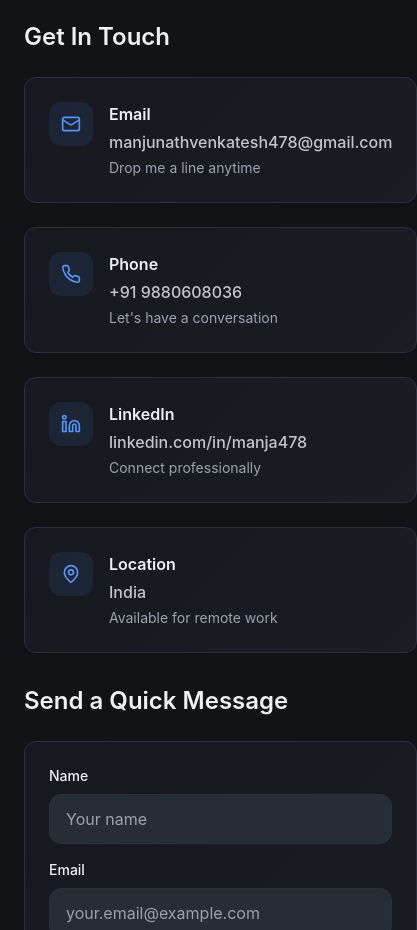
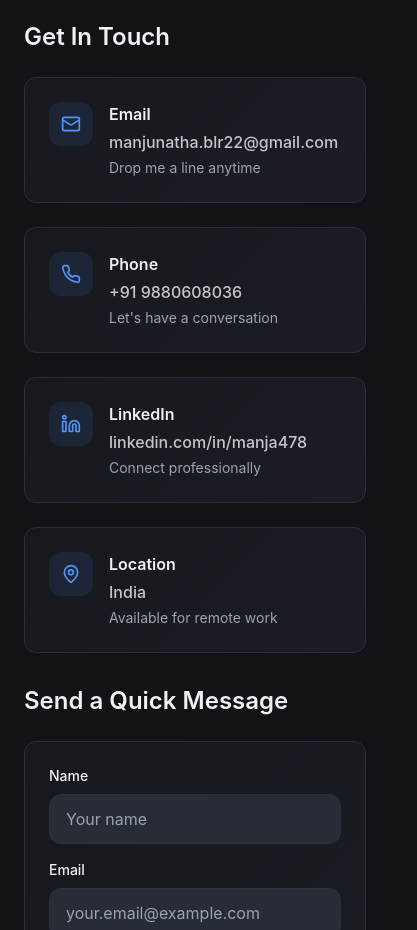
Before and after one commit to Manja408/my-digital-story-builder, a React (Vite) app: page / in a window 390 px wide. Shown: the part 9820-10750 px from the top of the page, 417 px wide, since content can reach past the window. Built offline with nearby package versions, Linux system fonts and the light colour scheme.

Commit message:
Update contact information
Add new email and phone number to contact section.

```diff
--- a/src/components/portfolio/ContactSection.tsx
+++ b/src/components/portfolio/ContactSection.tsx
@@ -7,8 +7,8 @@ const ContactSection = () => {
     {
       icon: Mail,
       label: "Email",
-      value: "manjunathvenkatesh478@gmail.com",
-      href: "mailto:manjunathvenkatesh478@gmail.com",
+      value: "manjunatha.blr22@gmail.com",
+      href: "mailto:manjunatha.blr22@gmail.com",
       description: "Drop me a line anytime"
     },
     {
@@ -126,7 +126,7 @@ const ContactSection = () => {
                 <Button
                   size="lg"
                   className="shadow-medium hover:shadow-glow transition-smooth"
-                  onClick={() => window.location.href = 'mailto:manjunathvenkatesh478@gmail.com'}
+                  onClick={() => window.location.href = 'mailto:manjunatha.blr22@gmail.com'}
                 >
                   <MessageCircle size={16} className="mr-2" />
                   Start a Conversation
```
